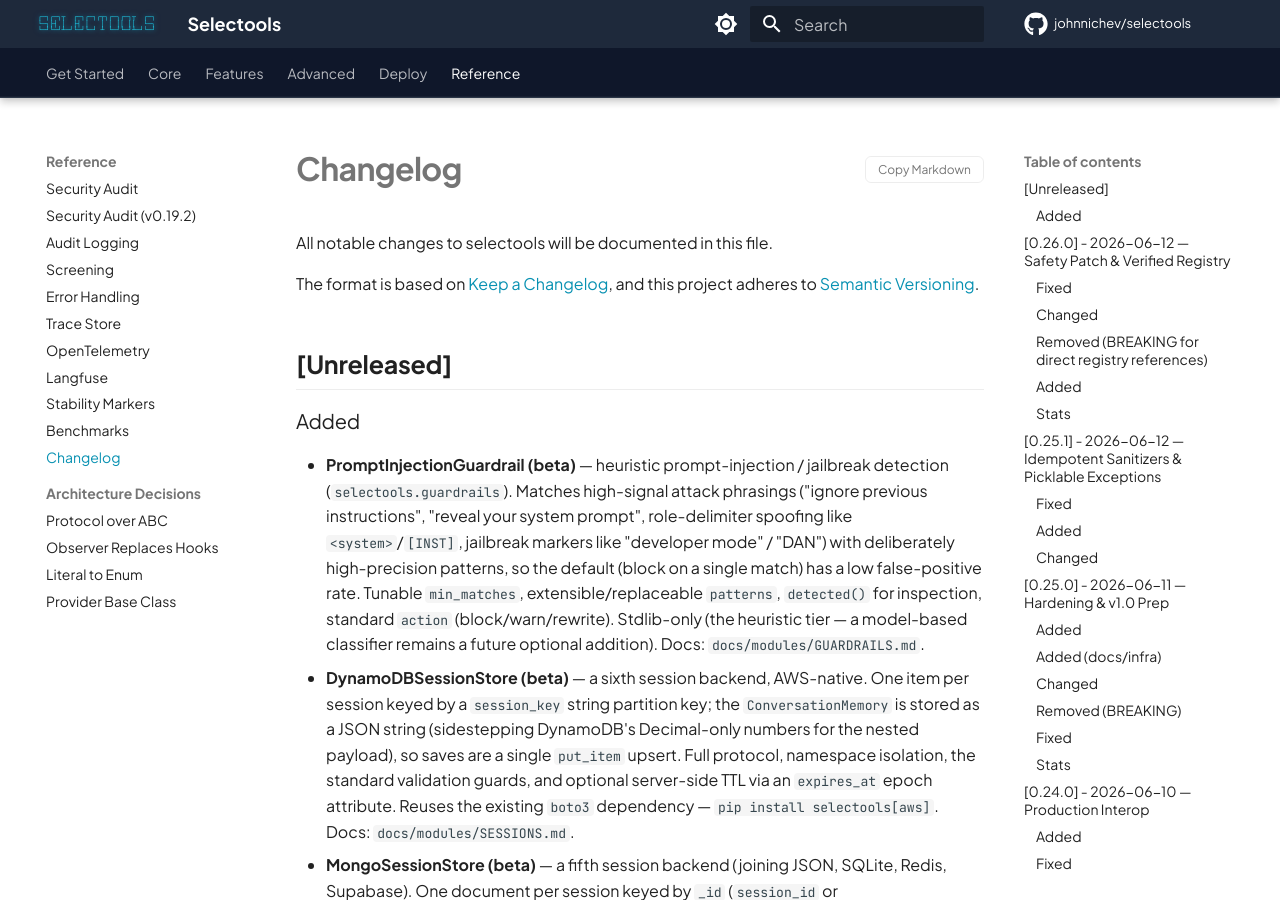
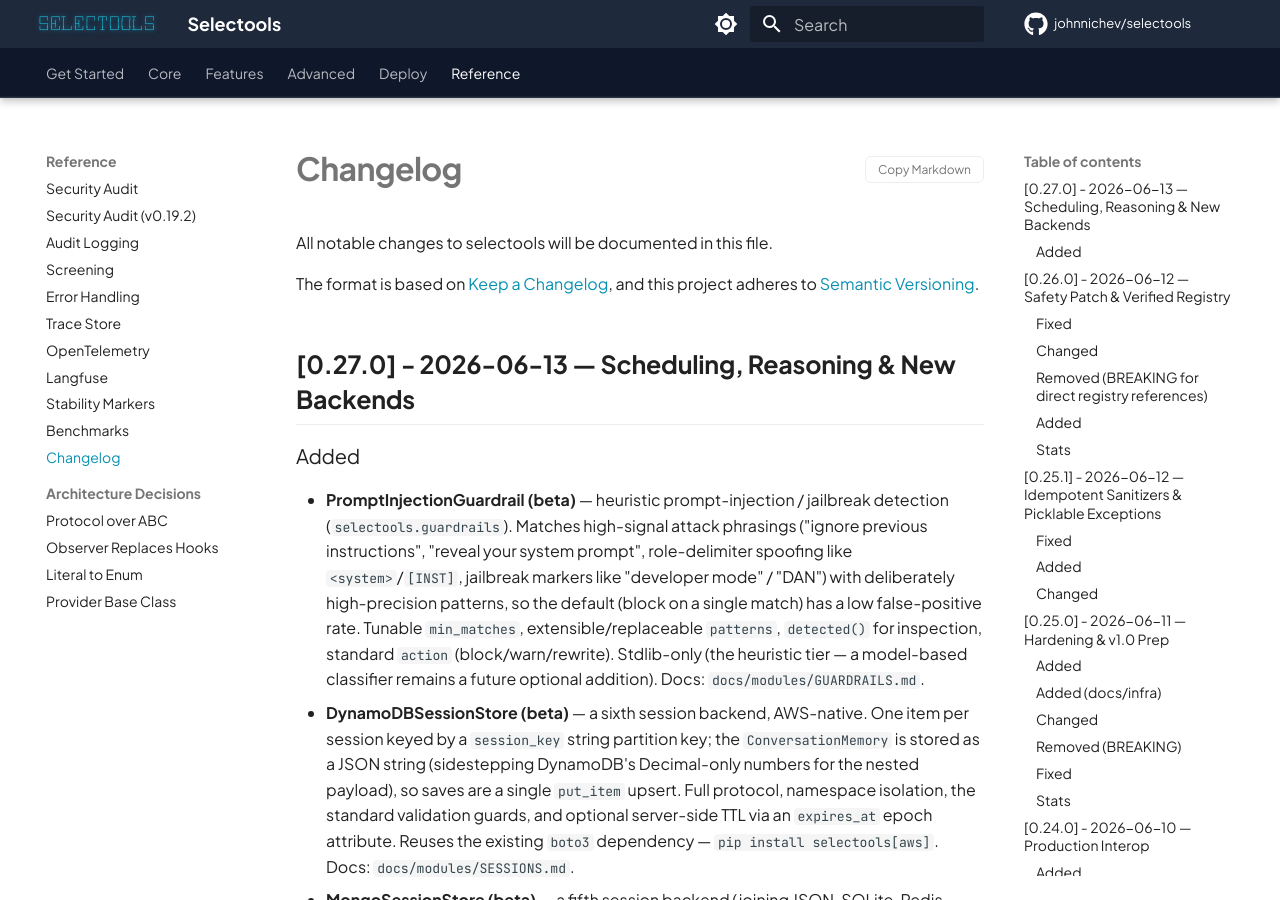
Before and after one commit to johnnichev/selectools, an MkDocs documentation site: the page built from docs/CHANGELOG.md, in a window 1280 px wide and 900 px high. Built offline with MkDocs 1.6.1 and Material for MkDocs 9.7.7, drawn with Linux system fonts in a browser that asks for light colours; comment, search, counter and statistics services are not loaded.

Commit message:
release: v0.27.0 — Scheduling, Reasoning & New Backends (#120)
Minor feature release landing the post-1.0 backlog merged this session
(#108-#118). All additive (@beta); no breaking changes.

- Scheduled agents (selectools.scheduler: AgentScheduler, cron, every)
- Reasoning tools (toolbox/reasoning_tools: think/analyze, bounded)
- MongoSessionStore + DynamoDBSessionStore (SessionStore now 6 backends)
- PromptInjectionGuardrail (heuristic injection/jailbreak detection)
- recall tool (completes the agentic-memory pair)
- UnifiedMemory via MemoryConfig(unified=True)
- Toolbox 48 -> 56 tools (Discord, S3, browser, image gen)
- Cache-rate cost for OpenAI + Gemini (calculate_cost_with_cached_input)
- Performance benchmarks published

Version bumped to 0.27.0 in pyproject.toml + __init__.py; CHANGELOG
[Unreleased] -> [0.27.0] and synced to docs/CHANGELOG.md; README What's
New + stats; landing version strings + og-image; HANDOFF refreshed.
Package builds clean (twine check PASSED on wheel + sdist).

```diff
--- a/docs/CHANGELOG.md
+++ b/docs/CHANGELOG.md
@@ -5,7 +5,7 @@
 The format is based on [Keep a Changelog](https://keepachangelog.com/en/1.0.0/),
 and this project adheres to [Semantic Versioning](https://semver.org/spec/v2.0.0.html).
 
-## [Unreleased]
+## [0.27.0] - 2026-06-13 — Scheduling, Reasoning & New Backends
 
 ### Added
 
--- a/pyproject.toml
+++ b/pyproject.toml
@@ -4,7 +4,7 @@
 
 [project]
 name = "selectools"
-version = "0.26.0"
+version = "0.27.0"
 description = "Production-ready Python framework for AI agents with multi-agent graphs, hybrid RAG, guardrails, audit logging, 50 evaluators, and a visual builder. Supports OpenAI, Anthropic, Gemini, Ollama. By NichevLabs."
 readme = "README.md"
 requires-python = ">=3.9"
--- a/src/selectools/__init__.py
+++ b/src/selectools/__init__.py
@@ -1,6 +1,6 @@
 """Public exports for the selectools package."""
 
-__version__ = "0.26.0"
+__version__ = "0.27.0"
 
 # Import submodules (lazy loading for optional dependencies)
 from . import embeddings, evals, guardrails, models, observe, patterns, rag, toolbox
```
Also changed, not shown: CHANGELOG.md (+1 -1 lines), HANDOFF.md (+7 -5 lines), README.md (+18 -0 lines), landing/assets/og-image.svg, 2 other files.
